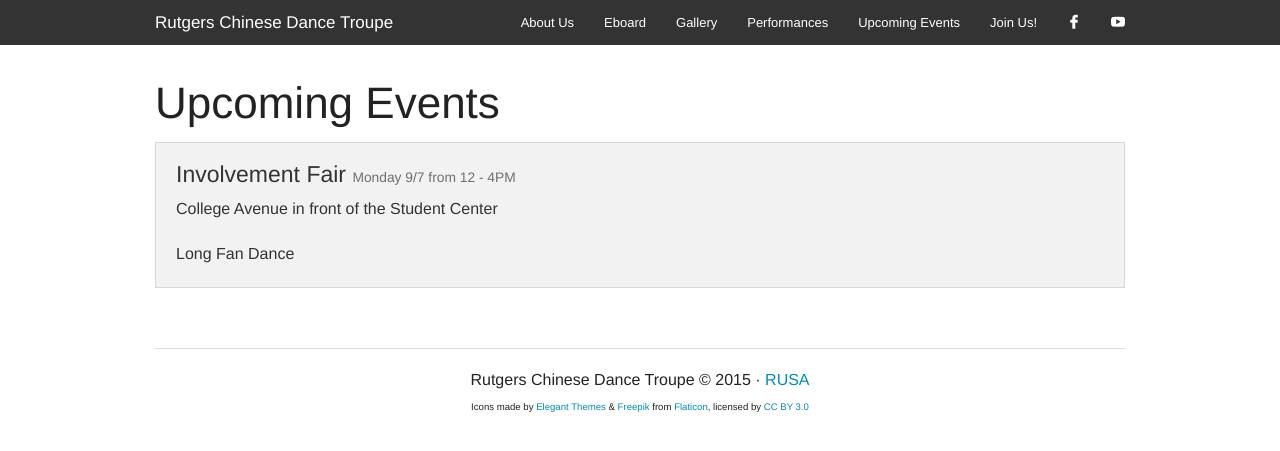
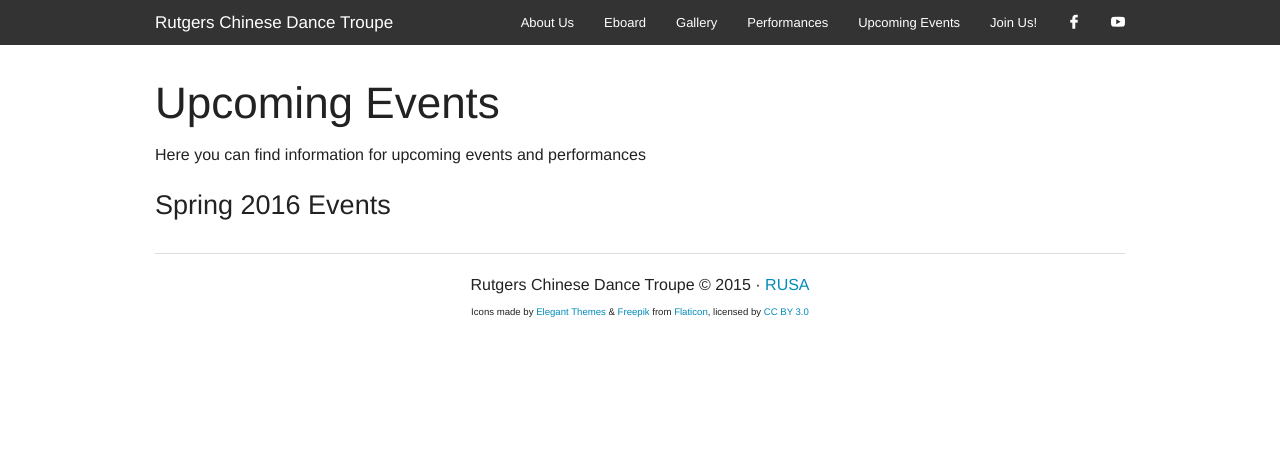
Before and after one commit to rcdt/rcdt.github.io, a Jekyll site: the page built from events.html, in a window 1280 px wide. Shown: the top 451 px of the page. Built offline with Jekyll 4.4.1, drawn with Linux system fonts in a browser that asks for light colours; Markdown is read by kramdown in place of the engine named in the settings.

Commit message:
Update events.html

```diff
--- a/events.html
+++ b/events.html
@@ -2,12 +2,16 @@
 layout: page
 title: Upcoming Events
 ---
+<p>Here you can find information for upcoming events and performances</p>
+<h3>Spring 2016 Events</h3>
+<!--
 <ul class="small-block-grid-1">
   <li>
     <div class="panel">
-      <h4>Involvement Fair <small>Monday 9/7 from 12 - 4PM </small></h4>
-      <p>College Avenue in front of the Student Center</p>
-      <p>Long Fan Dance</p>
+      <h4>Event Name <small>Date and Time </small></h4>
+      <h5>Location</p>
+      <p>Dance</p>
     </div>
   </li>
 </ul>
+-->
```
